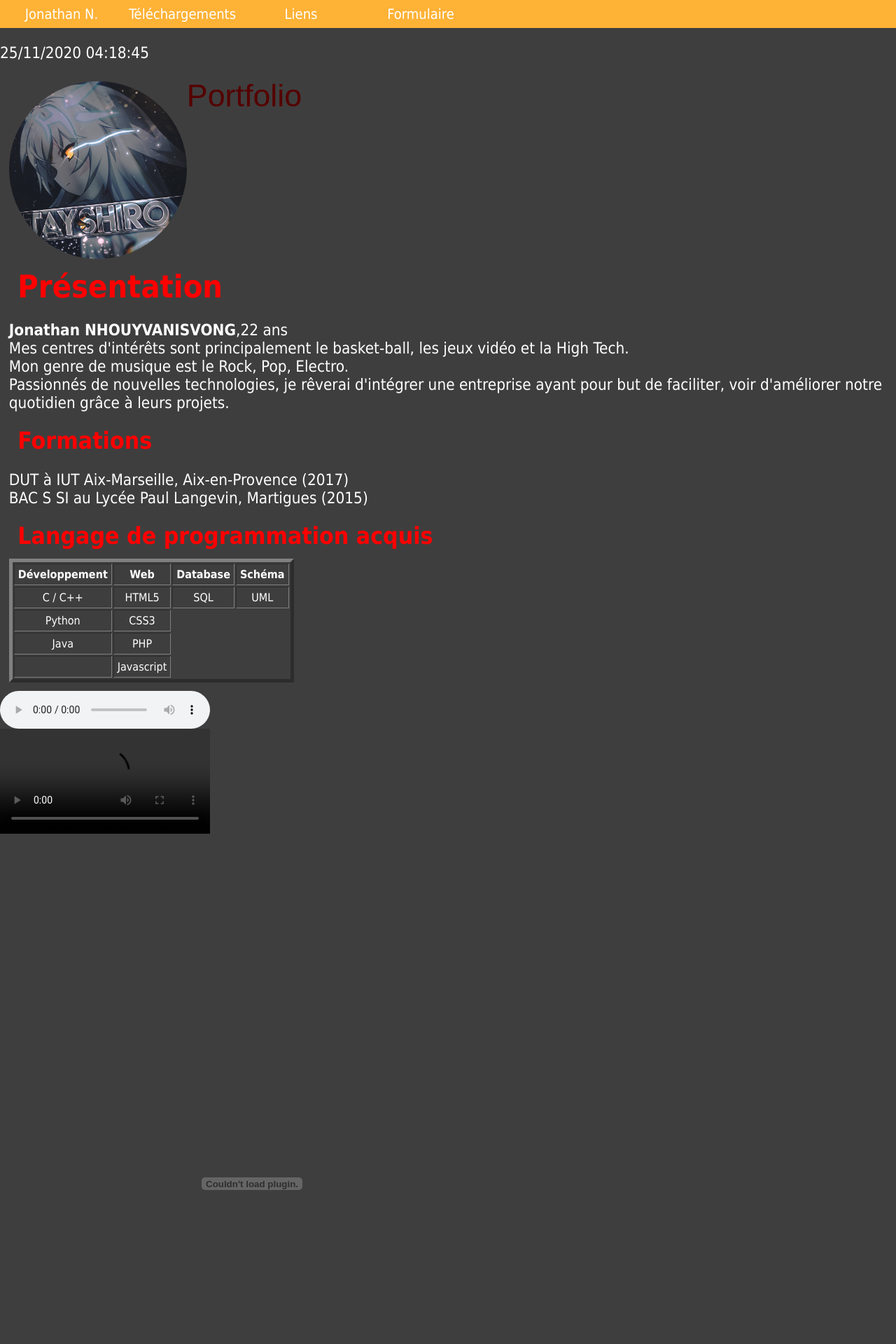
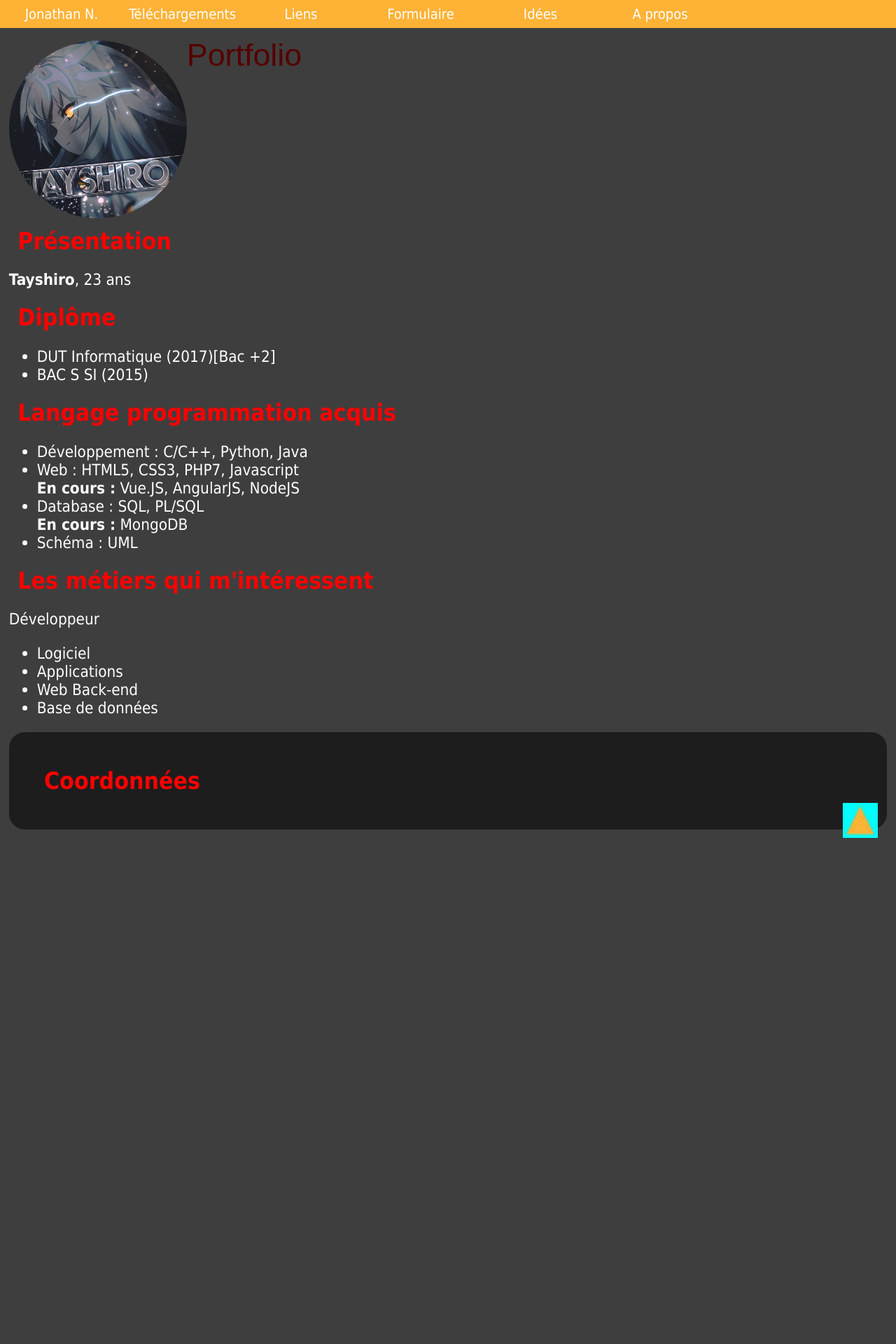
Before and after one commit to JonaNhouy/My-Website-2.0, a PHP site: page / in a window 1280 px wide. Shown: the top 1920 px of the page at 70% size. After the commit the page ends 1197 px from the top, so only its background shows below. Run offline with PHP 8.4, Linux system fonts and the light colour scheme; data that the repository does not hold is empty; grey boxes are pictures that could not be loaded.

Commit message:
Change about accueil.php & add about ideas.php & modify tabs

```diff
--- a/WS_HTML5-CSS3-PHP7-MySQL/MVC/controller/accueil.php
+++ b/WS_HTML5-CSS3-PHP7-MySQL/MVC/controller/accueil.php
@@ -2,47 +2,58 @@
 // session_start();
 
 $fichier = explode('/', $_SERVER['REQUEST_URI'])[1];
+require 'MVC/view/onglet.php';
+require 'MVC/view/entete.php';
 switch($fichier){
     case 'presentation':
         $titre = 'Présentation';
-        require 'MVC/view/onglet.php';
-        require 'MVC/view/entete.php';
+        $content = 'Presentation de mon profil actuel';
         require 'MVC/view/presentation.php';
-        require 'MVC/view/pied_de_page.php';
-    break;
-
+        // require 'MVC/view/pied_de_page.php';
+        break;
     case 'downloads':
         $titre = 'Téléchargements';
-        require 'MVC/view/onglet.php';
-        require 'MVC/view/entete.php';
+        // require 'MVC/view/onglet.php';
+        // require 'MVC/view/entete.php';
         require 'MVC/view/downloads.php';
-        require 'MVC/view/pied_de_page.php';
-    break;
-
+        // require 'MVC/view/pied_de_page.php';
+        break;
     case 'links':
         $titre = 'Liens';
-        require 'MVC/view/onglet.php';
-        require 'MVC/view/entete.php';
+        // require 'MVC/view/onglet.php';
+        // require 'MVC/view/entete.php';
         require 'MVC/view/links.php';
-        require 'MVC/view/pied_de_page.php';
-    break;
-
+        // require 'MVC/view/pied_de_page.php';
+        break;
     case 'form':
         $titre = 'Formulaire';
-        require 'MVC/view/onglet.php';
-        require 'MVC/view/entete.php';
+        // require 'MVC/view/onglet.php';
+        // require 'MVC/view/entete.php';
         require 'MVC/view/form.php';
-        require 'MVC/view/pied_de_page.php';
-    break;
-
+        // require 'MVC/view/pied_de_page.php';
+        break;
+    case 'about':
+        $titre = 'Formulaire';
+        // require 'MVC/view/onglet.php';
+        // require 'MVC/view/entete.php';
+        require 'MVC/view/form.php';
+        // require 'MVC/view/pied_de_page.php';
+        break;
+    case 'ideas':
+        $titre = 'Formulaire';
+        // require 'MVC/view/onglet.php';
+        // require 'MVC/view/entete.php';
+        require 'MVC/view/form.php';
+        // require 'MVC/view/pied_de_page.php';
+        break;
     default :
         $titre = 'Accueil';
         // if(isset($_SESSION['mail']) && isset($_SESSION['mdp']))
         //     require 'vue/enTeteConnecte.php';
         // else
         //     require 'vue/enTeteDeconnecte.php';
-        require 'MVC/view/onglet.php';
-        require 'MVC/view/entete.php';
+        // require 'MVC/view/onglet.php';
+        // require 'MVC/view/entete.php';
         require 'MVC/view/presentation.php';
-        require 'MVC/view/pied_de_page.php';
 }
+require 'MVC/view/pied_de_page.php';
--- a/WS_HTML5-CSS3-PHP7-MySQL/MVC/view/entete.php
+++ b/WS_HTML5-CSS3-PHP7-MySQL/MVC/view/entete.php
@@ -5,7 +5,7 @@
 <title><?php echo $titre; ?></title>
 <meta charset="utf-8"/>
 <meta name="author" content="Jonathan Nhouyvanisvong"/>
-	<meta name="description" content="Presentation de mon profil actuel"/>
+<meta name="description" content=<?php echo $content; ?>/>
 <meta name="keywords" content="Projet, WIM, PHP, Accueil"/>
 <link rel="stylesheet" type="text/css" title="CSS1" href="../style.css"/>
 <!-- <script type="text/javascript" src="js/styleswitcher.js"></script> -->
--- a/WS_HTML5-CSS3-PHP7-MySQL/MVC/view/onglet.php
+++ b/WS_HTML5-CSS3-PHP7-MySQL/MVC/view/onglet.php
@@ -1,13 +1,10 @@
 <nav>
-			<ul class="LineTab">
-				<li class="CellTab"><a href="/accueil/presentation">Jonathan N.</a></li>
-
-				<li class="CellTab"><a href="/accueil/downloads">Téléchargements</a></li>
-
-				<li class="CellTab"><a href="/accueil/links">Liens</a></li>
-
-				<li class="CellTab"><a href="/accueil/form">Formulaire</a></li>
-			</ul>
-		</nav>
-
-<p id="Date"><?php echo date('d/m/Y h:i:s'); ?></p>
+	<ul class="LineTab">
+		<li class="CellTab"><a href="index.html">Jonathan N.</a></li>
+		<li class="CellTab"><a href="downloads.html">Téléchargements</a></li>
+		<li class="CellTab"><a href="links.html">Liens</a></li>
+		<li class="CellTab"><a href="form.html">Formulaire</a></li>
+		<li class="CellTab"><a href="ideas.html">Idées</a></li>
+		<li class="CellTab"><a href="about.html">A propos</a></li>
+	</ul>
+</nav>
--- a/WS_HTML5-CSS3-PHP7-MySQL/MVC/view/pied_de_page.php
+++ b/WS_HTML5-CSS3-PHP7-MySQL/MVC/view/pied_de_page.php
@@ -1,24 +1,6 @@
-		<footer>
-			<div id="Coordonnee">
-				<h2>Coordonnées</h2>
-
-				<p>22 chemin des Salins</br>13800 Istres</br>France</p></br>
-
-
-				<table>
-					<tr>
-						<td>
-							<a id="E-mail" href="mailto:jonanhouy@gmail.com"><img class="Reseaux" src="img/Gmail.png" alt="Mail"/></a><br/>
-						</td>
-						<td>
-							<a href="https://www.linkedin.com/in/jonathan-n-31ab88193/"><img class="Reseaux" src="img/LinkedIn.png" alt="Linkedin"/></a>
-						</td>
-					</tr>
-				</table>
-
-				<a class="Ancrage" href="#"><img src="img/Ancrage.jpg" alt="Haut de page"/></a>
-
-			</div>
-		</footer>
-	</body>
+	<footer>
+		<h2>Coordonnées</h2>
+		<a class="Ancrage" href="#"><img src="img/Ancrage.jpg" alt="Haut de page"/></a>
+	</footer>
+</body>
 </html>
--- a/WS_HTML5-CSS3-PHP7-MySQL/MVC/view/presentation.php
+++ b/WS_HTML5-CSS3-PHP7-MySQL/MVC/view/presentation.php
@@ -1,64 +1,32 @@
 <div id="Presentation">
-    <h1>Présentation</h1>
+    <h2>Présentation</h2>
 
-    <p id="TextPrésentation"><strong>Jonathan NHOUYVANISVONG</strong>,22 ans</br>
-    Mes centres d'intérêts sont principalement le basket-ball, les jeux vidéo et la High Tech.</br>
-    Mon genre de musique est le Rock, Pop, Electro.</br>
-    Passionnés de nouvelles technologies, je rêverai d'intégrer une entreprise ayant pour but de faciliter, voir d'améliorer notre quotidien grâce à leurs projets.</p>
+    <p id="TextPrésentation"><strong>Tayshiro</strong>, 23 ans</br>
 
-    <!--Diplome-->
-    <h2>Formations</h2>
-    <p>DUT à IUT Aix-Marseille, Aix-en-Provence (2017)<br/>
-    BAC S SI au Lycée Paul Langevin, Martigues (2015)</p>
+    <h2>Diplôme</h2>
+    <ul>
+        <li>DUT Informatique (2017)[Bac +2]</li>
+        <li>BAC S SI (2015)</li>
+    </ul>
 
-    <h2>Langage de programmation acquis</h2>
+    <h2>Langage programmation acquis</h2>
 
-    <table border="5">
-        <tr> <!--Ligne-->
-            <th>Développement</th> <!--Cellule-->
-            <th>Web</th>
-            <th>Database</th>
-            <th>Schéma</th>
-        </tr>
-        <tr>
-            <td>C / C++</td>
-            <td>HTML5</td>
-            <td>SQL</td>
-            <td>UML</td>
-        </tr>
-        <tr>
-            <td>Python</td>
-            <td>CSS3</td>
-            <!-- <td>Contenu</td>
-            <td>Contenu</td> -->
-        </tr>
-        <tr>
-            <td>Java</td>
-            <td>PHP</td>
-        </tr>
-        <tr>
-            <td></td>
-            <td>Javascript</td>
-        </tr>
-    </table> <!-- attributs (& tableaux imbriques): rowspan colspan -->
+    <ul>
+        <li>Développement : C/C++, Python, Java</li>
+        <li>Web : HTML5, CSS3, PHP7, Javascript
+            <br><strong>En cours :</strong> Vue.JS, AngularJS, NodeJS
+        </li>
+        <li>Database : SQL, PL/SQL
+            <br><strong>En cours :</strong> MongoDB</li>
+        <li>Schéma : UML</li>
+    </ul>
+
+    <h2>Les métiers qui m'intéressent</h2>
+    <p>Développeur</p>
+    <ul>
+        <li>Logiciel</li>
+        <li>Applications</li>
+        <li>Web Back-end</li>
+        <li>Base de données</li>
+    </ul>
 </div> <!--Presentation-->
-
-<div id="Audio">
-    <audio controls="controls">
-        <source src="musique/WILL.I.AM & JUSTIN BIEBER - That Power.mp3" type="audio/mp3"/>
-    </audio>
-</div> <!--Audio-->
-
-<div id="Video">
-    <video controls="controls">
-        <source src="video/Laser.mp4" type="video/mp4"/>
-        <source src="video/Laser.ogg" type="video/ogg"/>
-    Your browser does not support the video tag.
-    </video>
-</div> <!--Video-->
-
-<div id="Document">
-    <!-- <embed src="document/CVdev.pdf" width="50%" height="350" type="application/pdf"/> -->
-    <embed id="CVLeft" src="doc/CVdevApp.pdf" width="720" height="1000" type="application/pdf"/>
-    <embed id="CVRight" src="doc/CVdevWeb.pdf" width="720" height="1000" type="application/pdf"/>
-</div> <!--Document-->
--- a/WS_HTML5-CSS3-PHP7-MySQL/style.css
+++ b/WS_HTML5-CSS3-PHP7-MySQL/style.css
@@ -1,13 +1,11 @@
 html{
 	background: rgb(63, 62, 62);
 }
-
 body{
 	font: 1.4rem Tahoma; /*Met la présentation sur cette police*/
 	color: white;
 	margin:0;
 }
-
 header{
 	color: rgba(85, 0, 0);
 	font-size: 2.8rem;
@@ -25,25 +23,34 @@ h1, h2{
 	color: red;
 	margin: 1%;
 }
+#Links ul li{
+	color: green;
+}
+ul li a{
+	text-decoration: none;
+
+}
+ul li a, ul li a:visited, ul li br a:visited, a:visited{
+	color: white;
+}
+ul li a:hover{
+	color: red;
+}
 
 /*Onglet*/
-
 nav{
 	padding-bottom: 40px;
 	background: #feb236;
 }
-
 .LineTab{
 	margin: 0;
 	padding: 0;
 	list-style-type: none;	/*Enlève les puces (points devant les mots pour classer la liste)*/
 }
-
 .CellTab{
 	margin-left: 5px;	/* Espace entre chaque Onglet*/
 	float: left;	/*Pour IE*/
 }
-
 .LineTab .CellTab a{
 	display: block;
 	float: left;
@@ -57,18 +64,15 @@ nav{
 	border-color: #feb236;
 	font-size: 20px;
 }
-
 .LineTab .CellTab a:hover{
-	background-color: rgb(115, 117, 0);
+	background-color: rgb(27, 15, 200);
 }
-
 /*Fin onglet*/
 
 #HeaderSite{
 	display: flex;
 	margin: 1%;
 }
-
 #Logo{
 	width: 254px;
 	height: 254px;
@@ -76,52 +80,42 @@ nav{
 	padding-top: 5px;
 	left: 0;
 }
-
-#Presentation, #Links, #Formulaire, #Coordonnee{
+#Presentation, #Links, #Formulaire{
 	margin: 1%;
 }
-
 #Presentation table tr td, #Presentation table tr th{
 	text-align: center;
 	padding: 5px;
 }
-
-#Links ul li{
+/* #Links ul li{
 	margin: 1.4rem;
-}
-
-a:visited{
-	color: white;
-}
-
+} */
 form{
-	margin-left: 5%;
+	margin-left: 1%;
 	width: min-content;
 	padding: 1%;
 	border: rgba(85, 0, 0) 11px double;
 }
+#nom, #prenom{
+	margin: 1%;
+}
 
 /*Footer*/
-
 footer{
 	margin: 1%;
 	border-radius: 1.4rem;
 	padding: 3%;
 	background: rgb(29, 29, 29);
 }
-
 footer a{
 	color: rgb(11, 192, 247);
 }
-
-.Reseaux{
+/* .Reseaux{
 	width: 50px;
 	height: 50px;
-}
-
+} */
 .Ancrage{
 	position: absolute;
 	right: 2%;
 }
-
 /*Fin footer*/
```
Also changed, not shown: WS_HTML5-CSS3-PHP7-MySQL/MVC/view/about.php (added, +67 -0 lines), WS_HTML5-CSS3-PHP7-MySQL/MVC/view/downloads.php (+1 -16 lines), WS_HTML5-CSS3-PHP7-MySQL/MVC/view/form.php (+4 -9 lines), WS_HTML5-CSS3-PHP7-MySQL/MVC/view/ideas.php (added, +17 -0 lines), WS_HTML5-CSS3-PHP7-MySQL/MVC/view/links.php (+9 -10 lines), WS_HTML5-CSS3-PHP7-MySQL/img/Shooting2015.jpg (deleted), 1 other file. Lines whose indentation alone changed are shown as unchanged.
